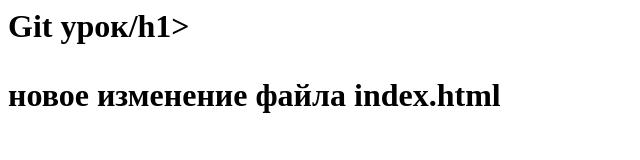
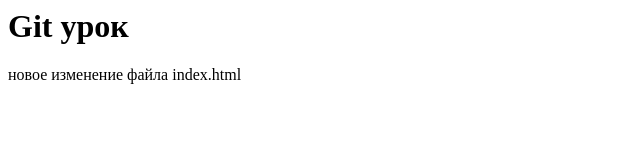
Before and after one commit to netdmitry/my-first-repository, a plain HTML site: page index.html in a window 1280 px wide. Shown: the whole page, without its empty margins (0-640 px from the left). Drawn offline with Linux system fonts and the light colour scheme.

Commit message:
Update index.html

```diff
--- a/index.html
+++ b/index.html
@@ -5,7 +5,7 @@
 	<title>Demo</title>
 </head>
 <body>
-	<h1>Git урок/h1>
+	<h1>Git урок</h1>
 	<p>новое изменение файла index.html</p>
 </body>
 </html>
```
